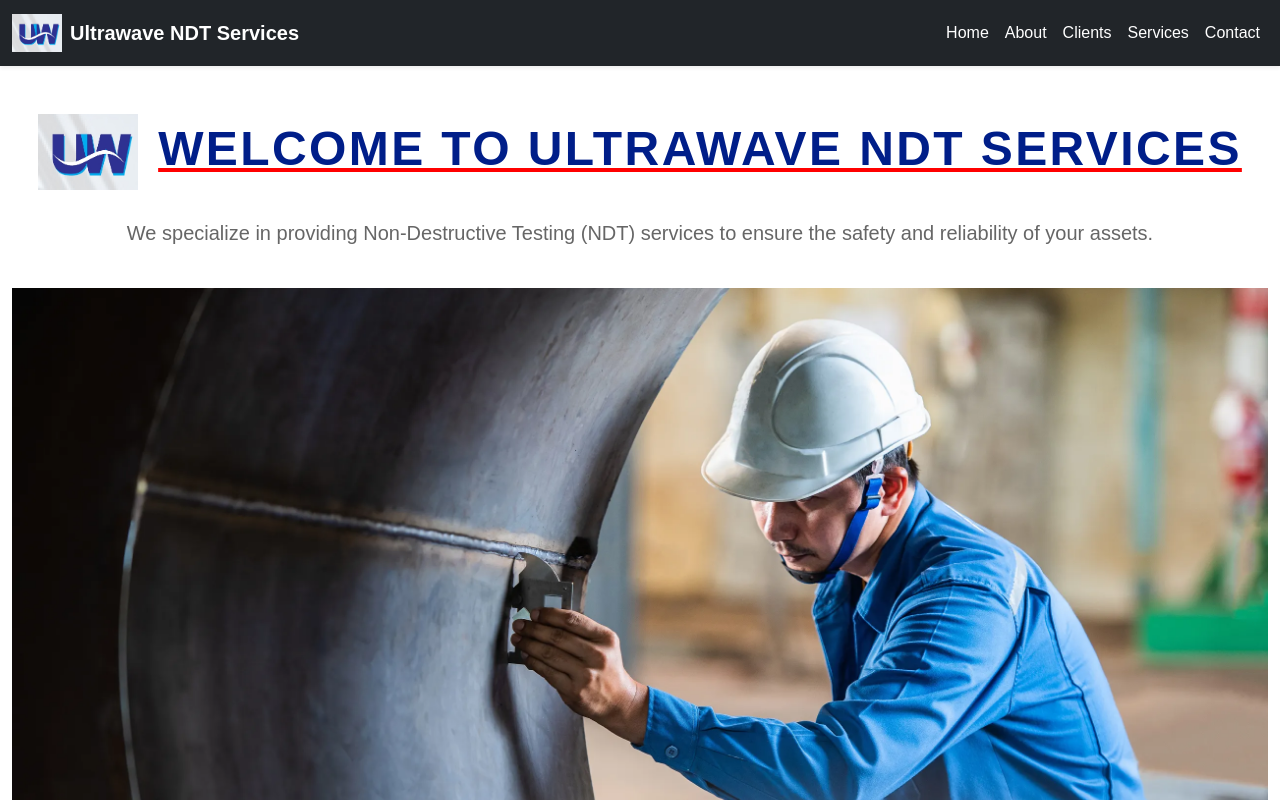
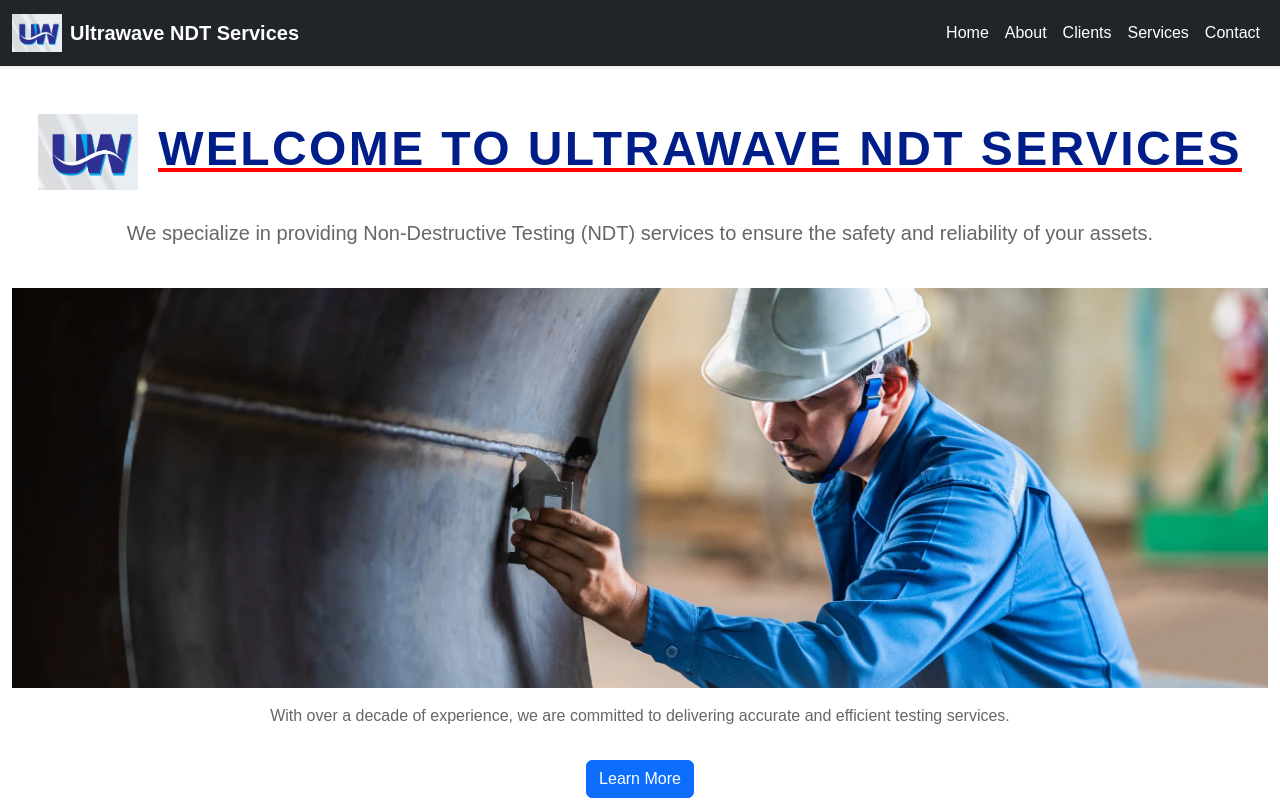
Before and after one commit to Ruthrapathi-murugan/ultrawaves, a React (Vite) app: page / in a window 1280 px wide. Shown: the top 800 px of the page. Built offline with nearby package versions, Linux system fonts and the light colour scheme.

Commit message:
image size

```diff
--- a/src/components/Home.css
+++ b/src/components/Home.css
@@ -3,7 +3,7 @@
 .home-container img {
     width: 100%;
     height: auto;  /* Maintain aspect ratio */
-    max-height: 600px; /* Set a max height, adjust as needed */
+    max-height: 400px; /* Set a max height, adjust as needed */
     object-fit: cover; /* Ensures the image scales without distortion */
   }
   @font-face {
```
